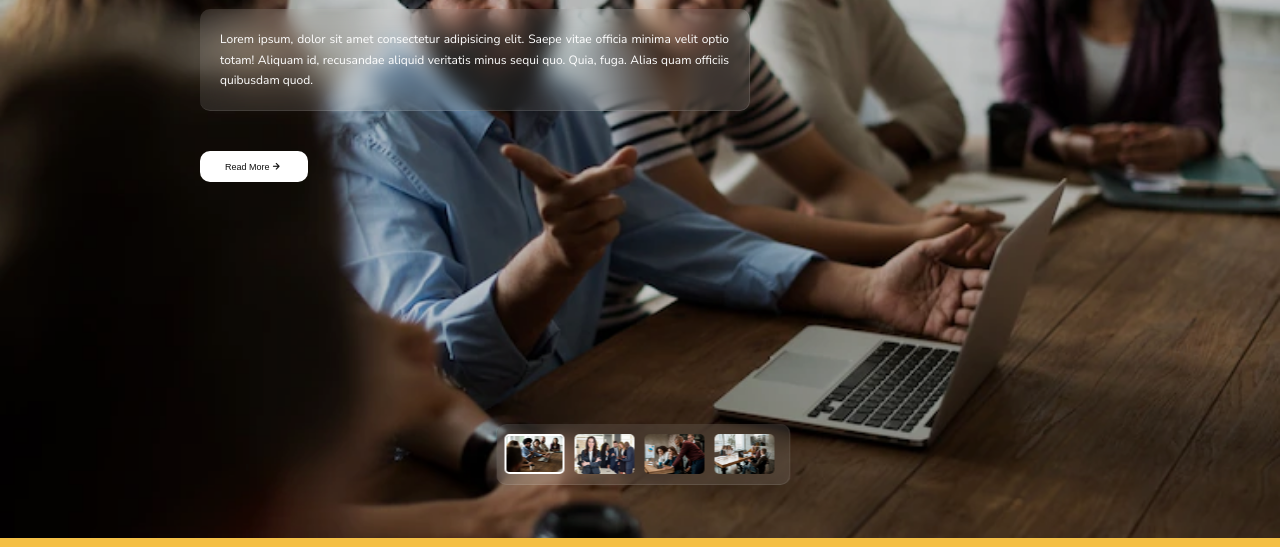
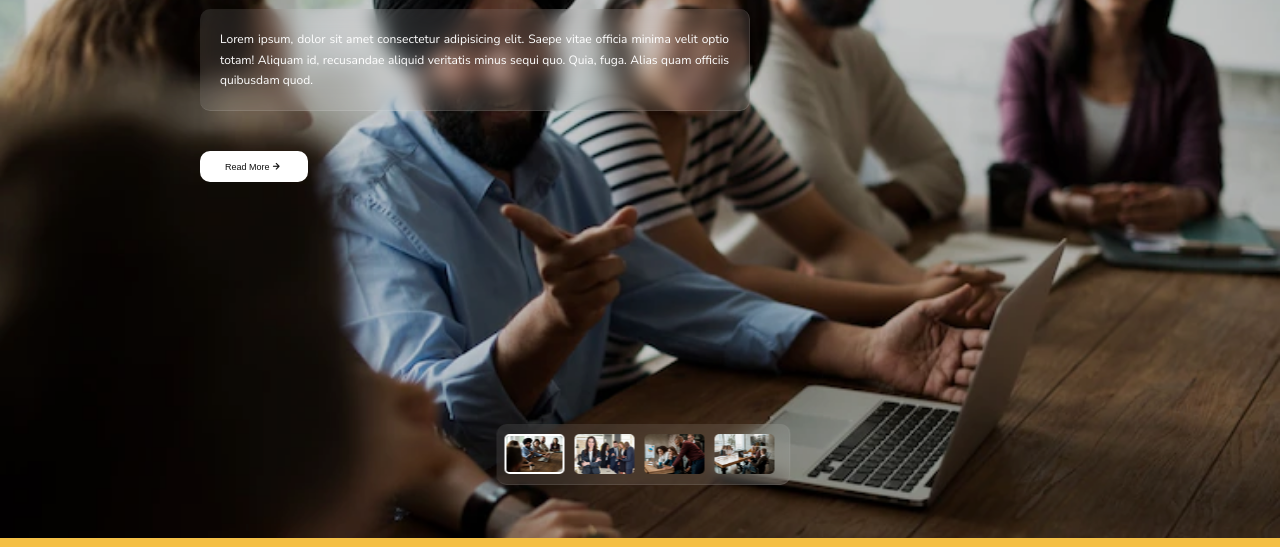
Before and after one commit to Agasthian/MH-Job-Consultancy, a website: page index.html in a window 1280 px wide. Shown: the part 262-809 px from the top of the page. Drawn offline with nearby package versions, Linux system fonts and the light colour scheme.

Commit message:
Updated Css files

```diff
--- a/sass/pages/_section1.scss
+++ b/sass/pages/_section1.scss
@@ -20,7 +20,7 @@
 
             img{
                 width: 100%;
-                height: 100vh;
+                height: 115vh;
                 margin-top: 13vh;
                 object-fit: cover;
                 background-position: top;
```
Also changed, not shown: css/style.css.
